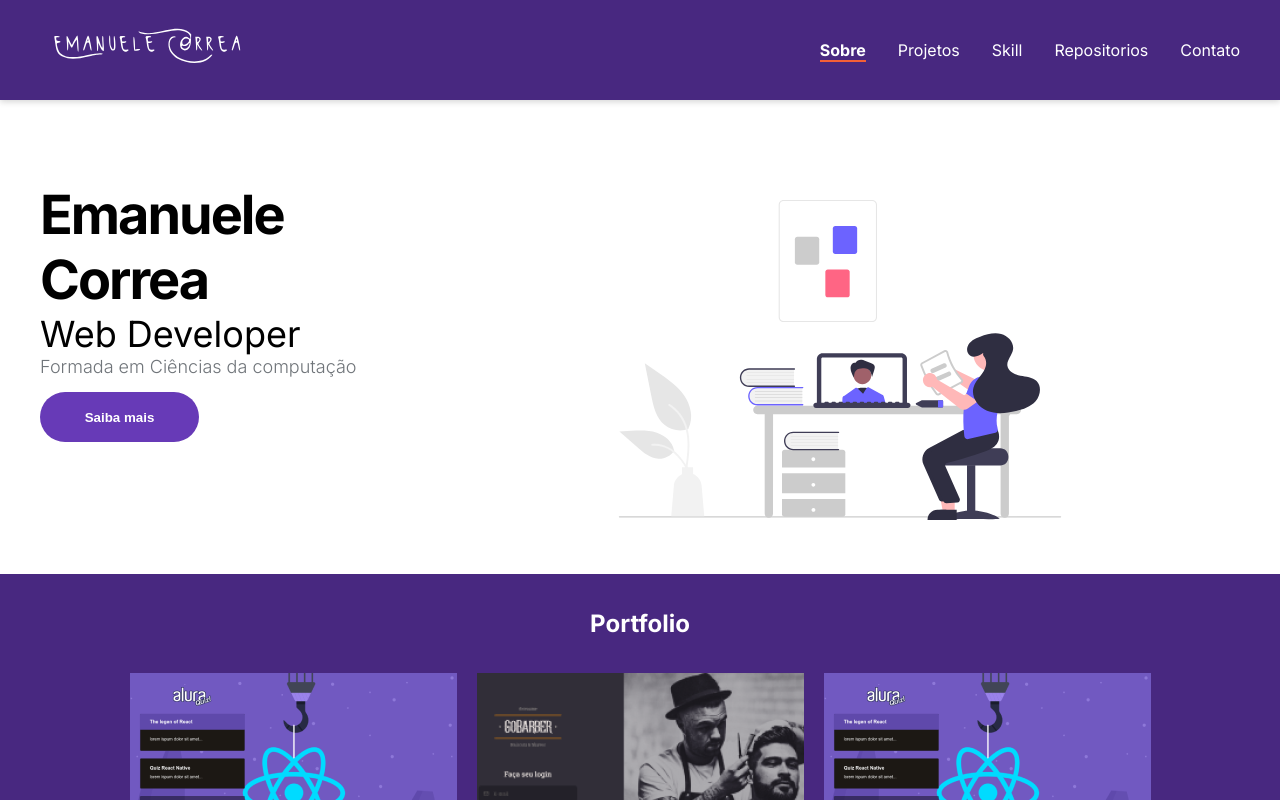
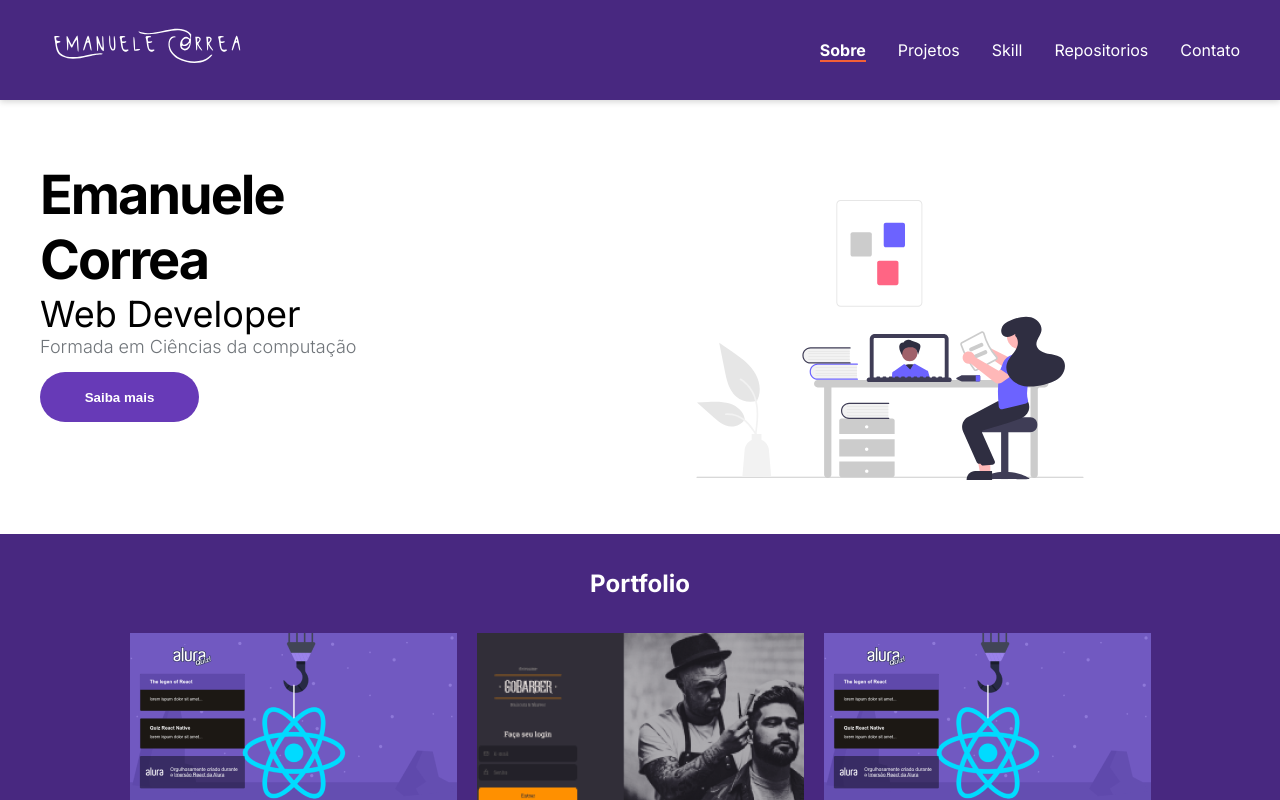
Before and after one commit to manuncorrea/portfolio, a React (Create React App) app: page / in a window 1280 px wide. Shown: the top 800 px of the page. Built offline with nearby package versions, Linux system fonts and the light colour scheme.

Commit message:
ajustanto imagem da sessão sobre

```diff
--- a/src/pages/Home/style.js
+++ b/src/pages/Home/style.js
@@ -63,14 +63,37 @@ export const About = styled.div`
 export const Img = styled.div`
   margin-top: 10rem;
 
+  img{
+    max-width: 700px;
+  }
+
+  @media screen and (max-width: 881px) and (min-width: 773px){
+    img{
+      width: 500px;
+    }
+  }
+
+  @media ( max-width: 412px) {
+    img{
+      width: 350px;
+      height: 600px;
+    }
+  }
+
   ${below('lg', css`
     margin-bottom: 20rem;
     height: 200px;
+
+    img{
+      max-width: 600px;
+      max-height: 350px;
+    }
   `)}
 
   ${below('md', css`
     margin-bottom: 20rem;
     height: 180px;
+
   `)}
 
   ${below(710, css`
```
Also changed, not shown: src/assets/image/about.png (added).
